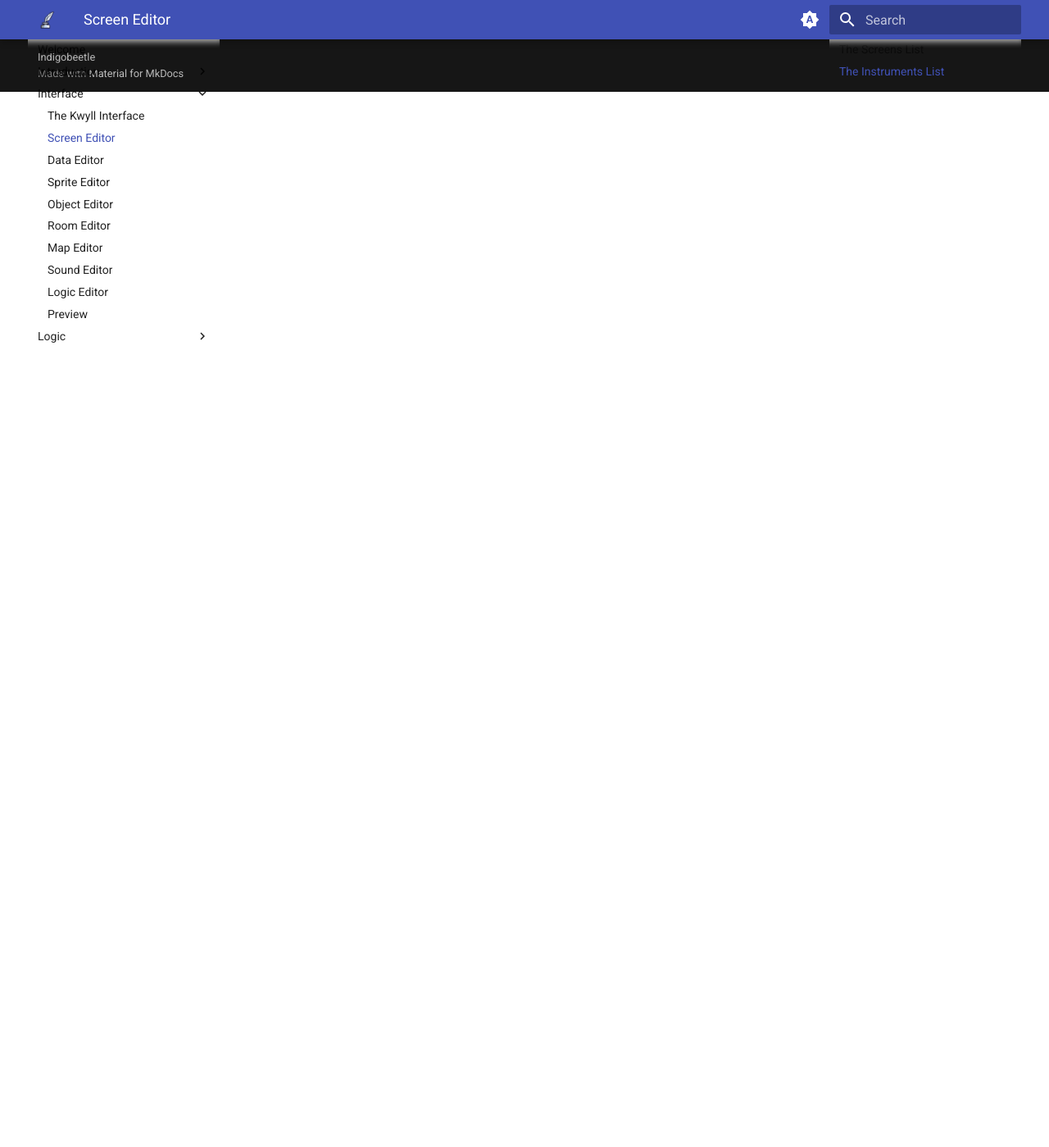
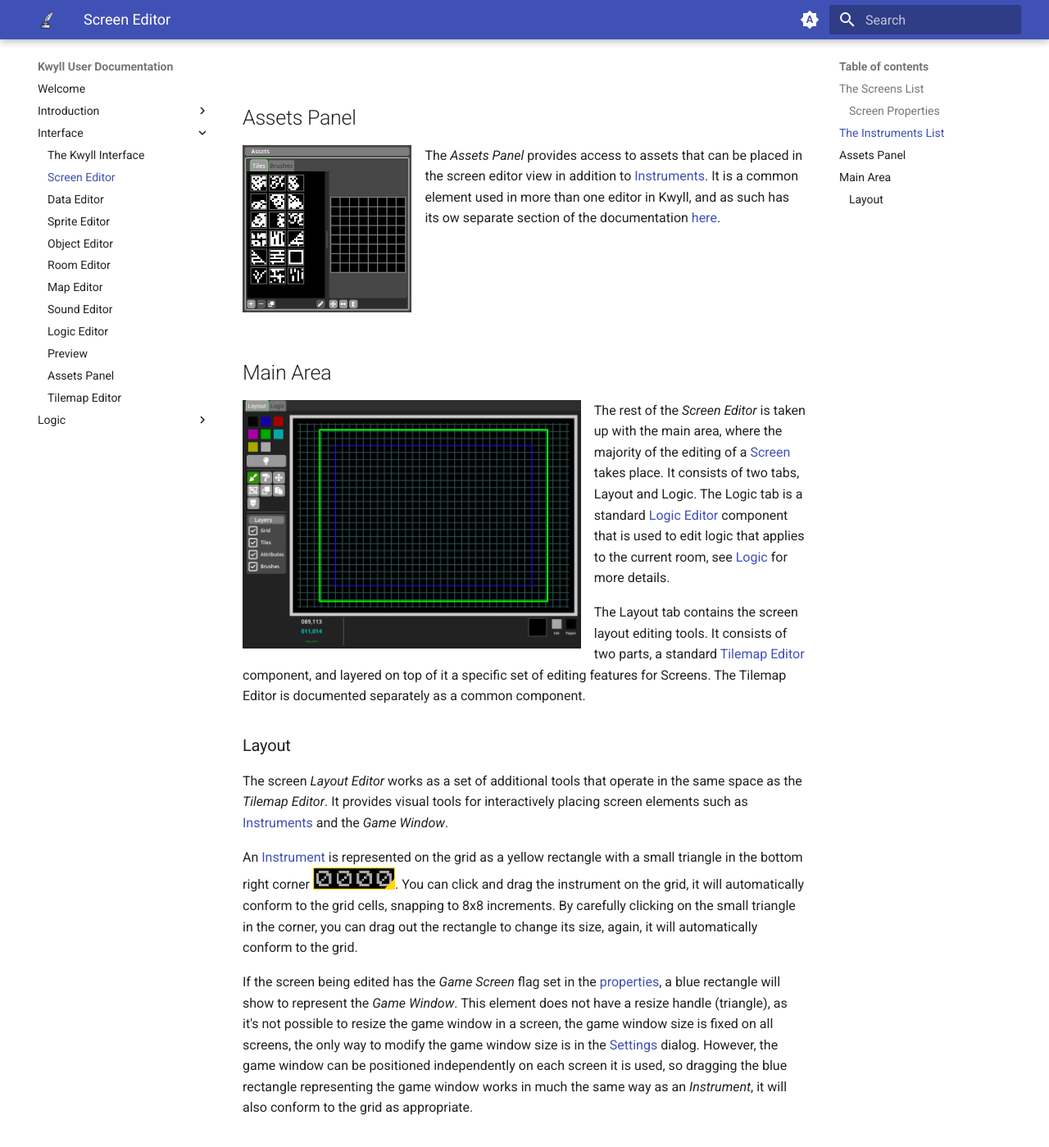
Before and after one commit to IndigoBeetle/KwyllDocs, an MkDocs documentation site: the page built from docs/interface/screen_editor.md, in a window 1280 px wide and 1400 px high, scrolled down 3235 px. Shown: the whole window at 82% size. Built offline with MkDocs 1.6.1 and Material for MkDocs 9.7.7, drawn with Linux system fonts in a browser that asks for light colours; some of the changed text lies outside the part shown.

Commit message:
Update screen editor docs.

```diff
--- a/docs/interface/screen_editor.md
+++ b/docs/interface/screen_editor.md
@@ -6,7 +6,7 @@ The *Screen Editor* is where in Kwyll you get to create and modify
 [Screens](../introduction/terminology.md#screens). It is organised into
 four main areas, the <span style="color: green;">Screens List</span>,
 the <span style="color: blue;">Instruments List</span>, the
-<span style="color: cyan;">Assets Section</span> and the
+<span style="color: cyan;">Assets Panel</span> and the
 <span style="color: magenta;">Main Area</span>.
 
 
@@ -22,6 +22,8 @@ screen, to the left side. It also has a button to edit the screen properties to
 the right.
 
 <br style="clear:left"/>
+
+### Screen Properties
 
 ![Screen Properties](../assets/screen_properties.png){align=right width="30%"}
 
@@ -112,3 +114,61 @@ Color
   can on or off, only if one of ink or paper is specified.
 
 <br style="clear:right"/>
+
+
+## Assets Panel
+
+![Assets Panel](../assets/screen_assets.png){align=left width="30%"}
+
+The *Assets Panel* provides access to assets that can be placed in the screen editor
+view in addition to [Instruments](../introduction/terminology.md#instruments). It is a
+common element used in more than one editor in Kwyll, and as such has its ow separate
+section of the documentation [here](./assets_panel.md).
+
+
+<br style="clear:left"/>
+
+## Main Area
+
+![Main Area](../assets/screen_main_area.png){align=left width="60%"}
+
+The rest of the *Screen Editor* is taken up with the main area, where the
+majority of the editing of a [Screen](../introduction/terminology.md#screens)
+takes place. It consists of two tabs, Layout and Logic. The Logic tab is a
+standard [Logic Editor](./logic_editor.md) component that is used to edit logic
+that applies to the current room, see
+[Logic](../introduction/terminology.md#logic) for more details.
+
+The Layout tab contains the screen layout editing tools. It consists of two parts, a
+standard [Tilemap Editor](./tilemap_editor.md) component, and layered on top of it a
+specific set of editing features for Screens. The Tilemap Editor is documented
+separately as a common component.
+
+### Layout
+
+The screen *Layout Editor* works as a set of additional tools that operate in
+the same space as the *Tilemap Editor*. It provides visual tools for
+interactively placing screen elements such as
+[Instruments](../introduction/terminology.md#instruments) and the *Game
+Window*.
+
+An [Instrument](../introduction/terminology.md#instruments) is represented on the
+grid as a yellow rectangle with a small triangle in the bottom right corner
+![Instrument](../assets/instrument.png){width="100px"}. You can click and drag the
+instrument on the grid, it will automatically conform to the grid cells, snapping
+to 8x8 increments. By carefully clicking on the small triangle in the corner, you can
+drag out the rectangle to change its size, again, it will automatically conform to
+the grid.
+
+If the screen being edited has the *Game Screen* flag set in the
+[properties](#screen-properties), a blue rectangle will show to represent the
+*Game Window*. This element does not have a resize handle (triangle), as it's
+not possible to resize the game window in a screen, the game window size is
+fixed on all screens, the only way to modify the game window size is in the
+[Settings](./settings.md) dialog. However, the game window can be positioned
+independently on each screen it is used, so dragging the blue rectangle
+representing the game window works in much the same way as an *Instrument*, it
+will also conform to the grid as appropriate.
+
+
+<br style="clear:left"/>
```
Also changed, not shown: docs/interface/assets_panel.md (added, +1 -0 lines), docs/interface/nav.md (+2 -0 lines), docs/interface/tilemap_editor.md (added, +1 -0 lines), docs/assets/instrument.png (added), docs/assets/screen_assets.png (added), docs/assets/screen_main_area.png (added), docs/interface/settings.md (added), 3 other files.
